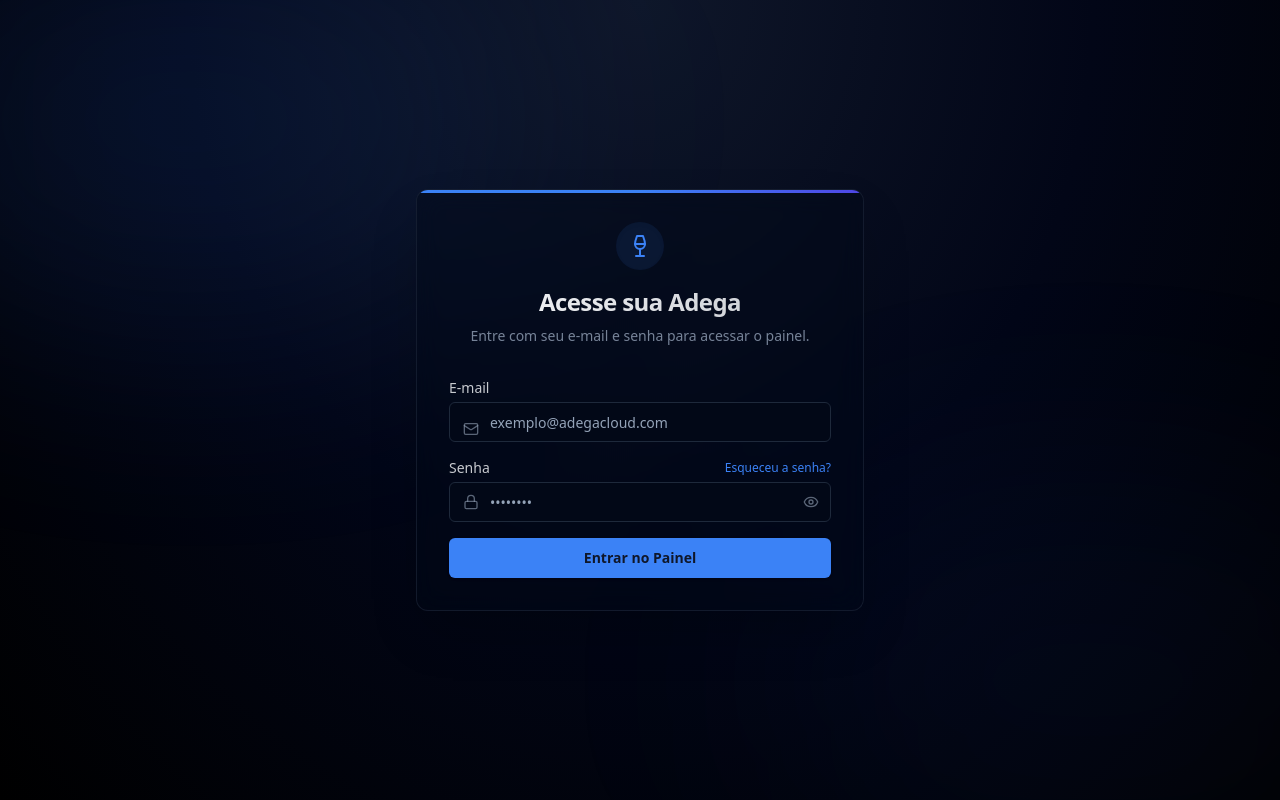
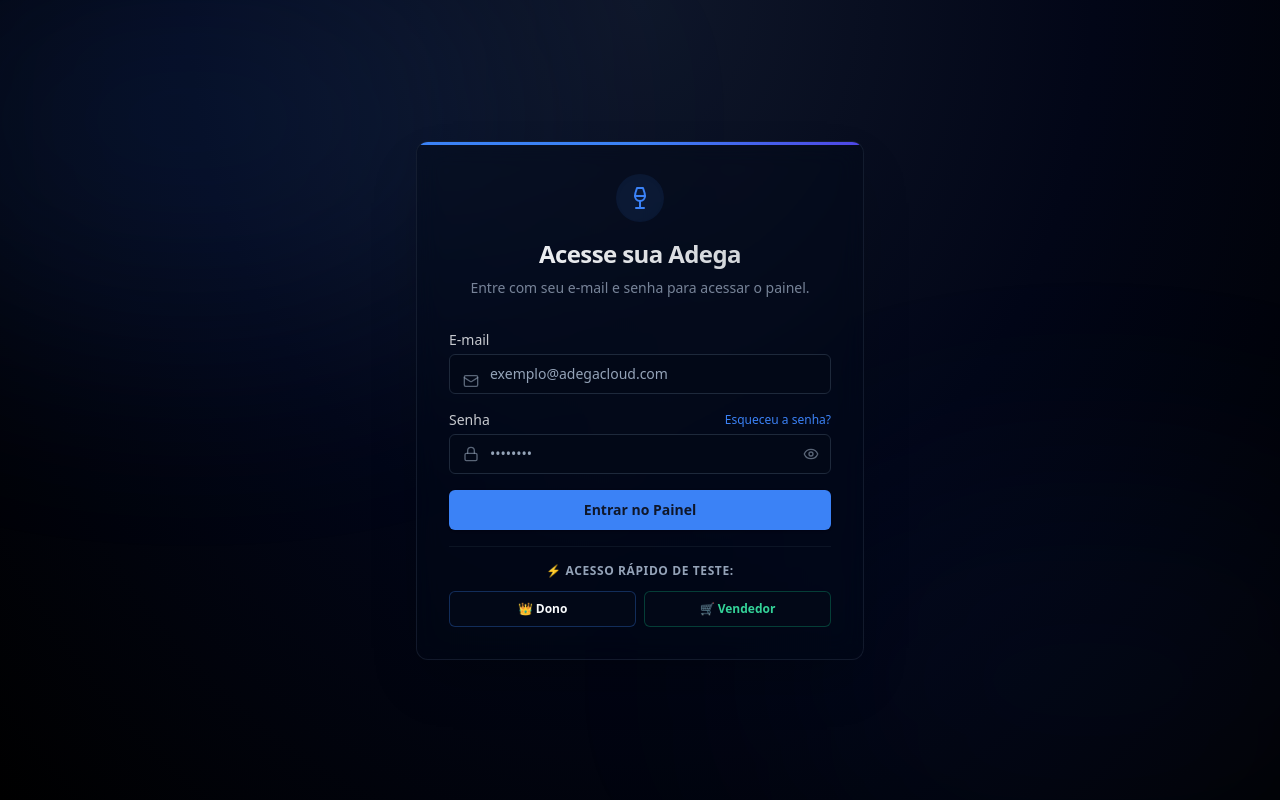
Before and after one commit to vendasdigital2011/adega, a Next.js app: page /login in a window 1280 px wide. Built offline with nearby package versions, Linux system fonts and the light colour scheme; no server answers.

Commit message:
feat: adicionar botoes de acesso rapido e sanitizacao trim/toLowerCase no login

```diff
--- a/src/features/auth/components/LoginForm.tsx
+++ b/src/features/auth/components/LoginForm.tsx
@@ -29,6 +29,7 @@ export function LoginForm() {
   const {
     register,
     handleSubmit,
+    setValue,
     formState: { errors },
   } = useForm<LoginInputs>({
     resolver: zodResolver(loginSchema),
@@ -46,6 +47,21 @@ export function LoginForm() {
     } catch (error) {
       logClientError("auth.login", error)
       toast.error(getErrorMessage(error, "E-mail ou senha incorretos."))
+    } finally {
+      setIsLoading(false)
+    }
+  }
+
+  const handleQuickLogin = async (emailVal: string, passVal: string) => {
+    setValue("email", emailVal)
+    setValue("password", passVal)
+    setIsLoading(true)
+    try {
+      await login(emailVal, passVal)
+      toast.success("Login realizado com sucesso!")
+    } catch (error) {
+      logClientError("auth.quick_login", error)
+      toast.error(getErrorMessage(error, "Erro ao realizar login."))
     } finally {
       setIsLoading(false)
     }
@@ -123,6 +139,33 @@ export function LoginForm() {
           <Button type="submit" className="w-full mt-6 h-10 font-semibold" loading={isLoading}>
             Entrar no Painel
           </Button>
+
+          {/* Quick Demo Section */}
+          <div className="pt-4 border-t border-border/40 mt-6">
+            <p className="text-xs text-center font-semibold text-muted-foreground mb-3 uppercase tracking-wider">
+              ⚡ Acesso Rápido de Teste:
+            </p>
+            <div className="grid grid-cols-2 gap-2">
+              <Button
+                type="button"
+                variant="outline"
+                size="sm"
+                className="text-xs font-semibold hover:bg-primary/10 border-primary/30"
+                onClick={() => handleQuickLogin("teste@teste.com", "teste1234")}
+              >
+                👑 Dono
+              </Button>
+              <Button
+                type="button"
+                variant="outline"
+                size="sm"
+                className="text-xs font-semibold hover:bg-emerald-500/10 border-emerald-500/30 text-emerald-400"
+                onClick={() => handleQuickLogin("vendedor@teste.com", "vendedor1234")}
+              >
+                🛒 Vendedor
+              </Button>
+            </div>
+          </div>
         </form>
       </CardContent>
     </Card>
--- a/src/services/AuthService.ts
+++ b/src/services/AuthService.ts
@@ -181,9 +181,12 @@ export class AuthService extends BaseService {
       const isPlaceholder = process.env.NEXT_PUBLIC_SUPABASE_URL?.includes("placeholder") || !process.env.NEXT_PUBLIC_SUPABASE_URL
       const isBypass = process.env.NEXT_PUBLIC_BYPASS_MIDDLEWARE === "true"
 
+      const cleanEmail = email ? email.trim().toLowerCase() : ""
+      const cleanPassword = password ? password.trim() : ""
+
       if ((isPlaceholder || isBypass) && process.env.NODE_ENV !== "test") {
-        const isDemoAdmin = email === "teste@teste.com" && password === "teste1234"
-        const isDemoVendedor = email === "vendedor@teste.com" && password === "vendedor1234"
+        const isDemoAdmin = cleanEmail === "teste@teste.com" && cleanPassword === "teste1234"
+        const isDemoVendedor = cleanEmail === "vendedor@teste.com" && cleanPassword === "vendedor1234"
 
         if (isDemoAdmin || isDemoVendedor) {
           const mock = isDemoVendedor ? MOCK_VENDEDOR_USER : MOCK_ADMIN_USER
@@ -191,23 +194,23 @@ export class AuthService extends BaseService {
             localStorage.setItem("adega_demo_user", JSON.stringify(mock))
             document.cookie = `adega_demo_user=${encodeURIComponent(JSON.stringify(mock))}; path=/; max-age=86400; SameSite=Lax`
           }
-          clearAttempts(email)
+          clearAttempts(cleanEmail)
           return { user: mock }
         }
 
-        recordFailedAttempt(email)
+        recordFailedAttempt(cleanEmail)
         logClientError(
           "Invalid login credentials",
           "auth.login_failed",
-          { email }
+          { email: cleanEmail }
         )
         throw { message: "E-mail ou senha inválidos.", code: "INVALID_CREDENTIALS" }
       }
 
       try {
         const res = await this.supabase.auth.signInWithPassword({
-          email,
-          password,
+          email: cleanEmail,
+          password: cleanPassword,
         })
         data = res.data
         error = res.error
@@ -216,13 +219,13 @@ export class AuthService extends BaseService {
           typeof window !== "undefined" &&
           (err?.message?.includes("fetch") || isPlaceholder || isBypass)
         ) {
-          const isDemoAdmin = email === "teste@teste.com" && password === "teste1234"
-          const isDemoVendedor = email === "vendedor@teste.com" && password === "vendedor1234"
+          const isDemoAdmin = cleanEmail === "teste@teste.com" && cleanPassword === "teste1234"
+          const isDemoVendedor = cleanEmail === "vendedor@teste.com" && cleanPassword === "vendedor1234"
           if (isDemoAdmin || isDemoVendedor) {
             const mock = isDemoVendedor ? MOCK_VENDEDOR_USER : MOCK_ADMIN_USER
             localStorage.setItem("adega_demo_user", JSON.stringify(mock))
             document.cookie = `adega_demo_user=${encodeURIComponent(JSON.stringify(mock))}; path=/; max-age=86400; SameSite=Lax`
-            clearAttempts(email)
+            clearAttempts(cleanEmail)
             return { user: mock }
           }
         }
@@ -231,8 +234,8 @@ export class AuthService extends BaseService {
 
       if (error) {
         // Se for erro de rede/fetch e for uma das credenciais de teste oficiais do sistema
-        const isDemoAdmin = email === "teste@teste.com" && password === "teste1234"
-        const isDemoVendedor = email === "vendedor@teste.com" && password === "vendedor1234"
+        const isDemoAdmin = cleanEmail === "teste@teste.com" && cleanPassword === "teste1234"
+        const isDemoVendedor = cleanEmail === "vendedor@teste.com" && cleanPassword === "vendedor1234"
         const isNetworkOrPlaceholderError =
           error.message?.toLowerCase().includes("fetch") ||
           error.message?.toLowerCase().includes("failed") ||
@@ -242,11 +245,11 @@ export class AuthService extends BaseService {
           const mock = isDemoVendedor ? MOCK_VENDEDOR_USER : MOCK_ADMIN_USER
           localStorage.setItem("adega_demo_user", JSON.stringify(mock))
           document.cookie = `adega_demo_user=${encodeURIComponent(JSON.stringify(mock))}; path=/; max-age=86400; SameSite=Lax`
-          clearAttempts(email)
+          clearAttempts(cleanEmail)
           return { user: mock }
         }
 
-        recordFailedAttempt(email)
+        recordFailedAttempt(cleanEmail)
         throw error
       }
 
```
